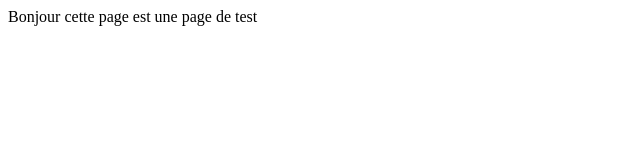
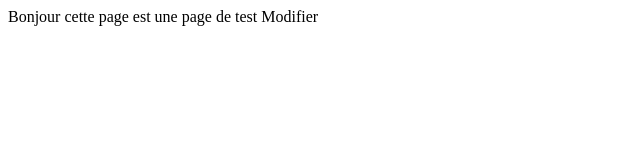
Before and after one commit to imadfahhama/DepotDistant, a plain HTML site: page index.html in a window 1280 px wide. Shown: the full height of the page, 0-640 px from the left. Drawn offline with Linux system fonts and the light colour scheme.

Commit message:
Pour modifier le text du body

```diff
--- a/index.html
+++ b/index.html
@@ -3,6 +3,6 @@
 	<title>Ma Page</title>
 </head>
 <body>
-<p>Bonjour cette page est une page de test</p>
+<p>Bonjour cette page est une page de test Modifier</p>
 </body>
 </html>
```
